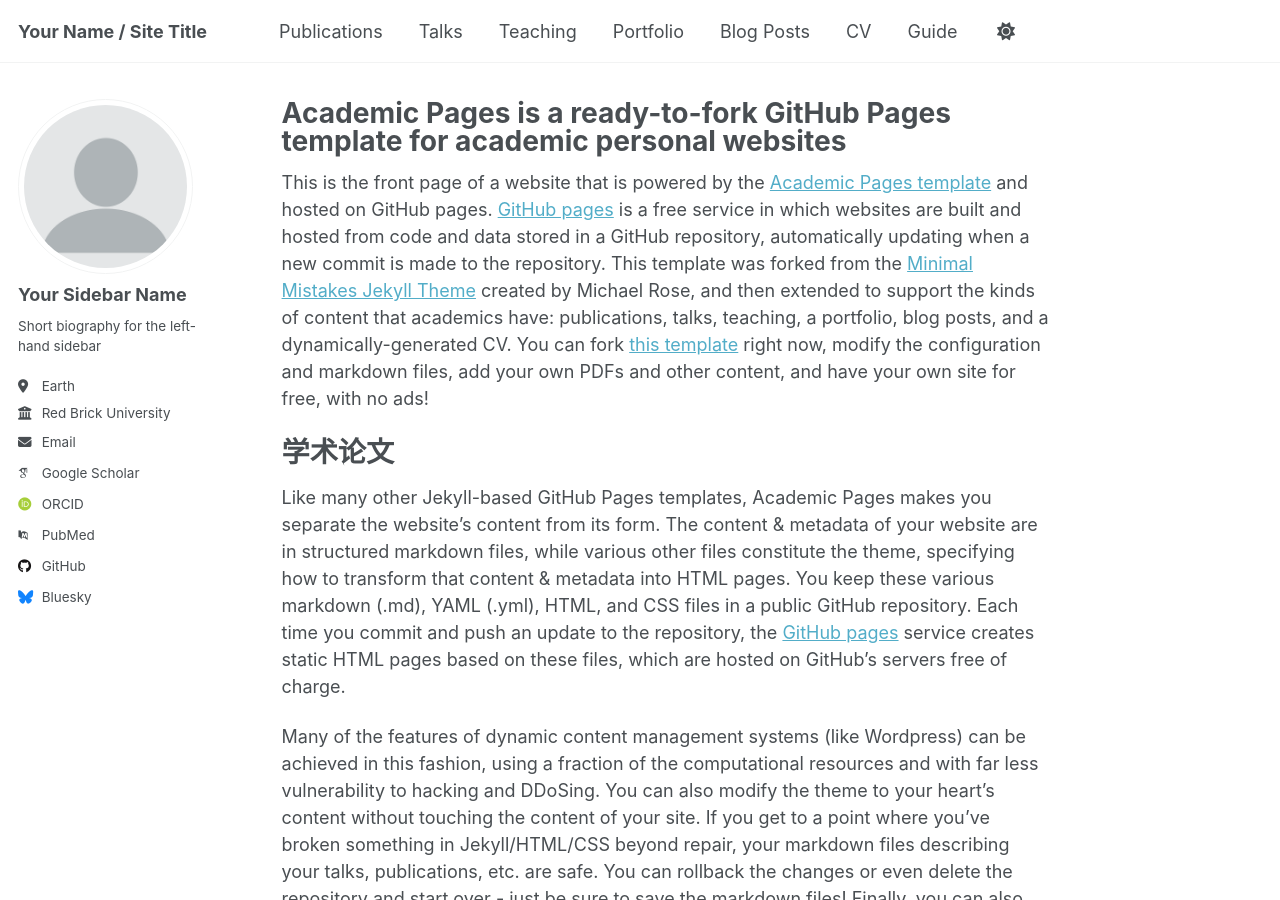
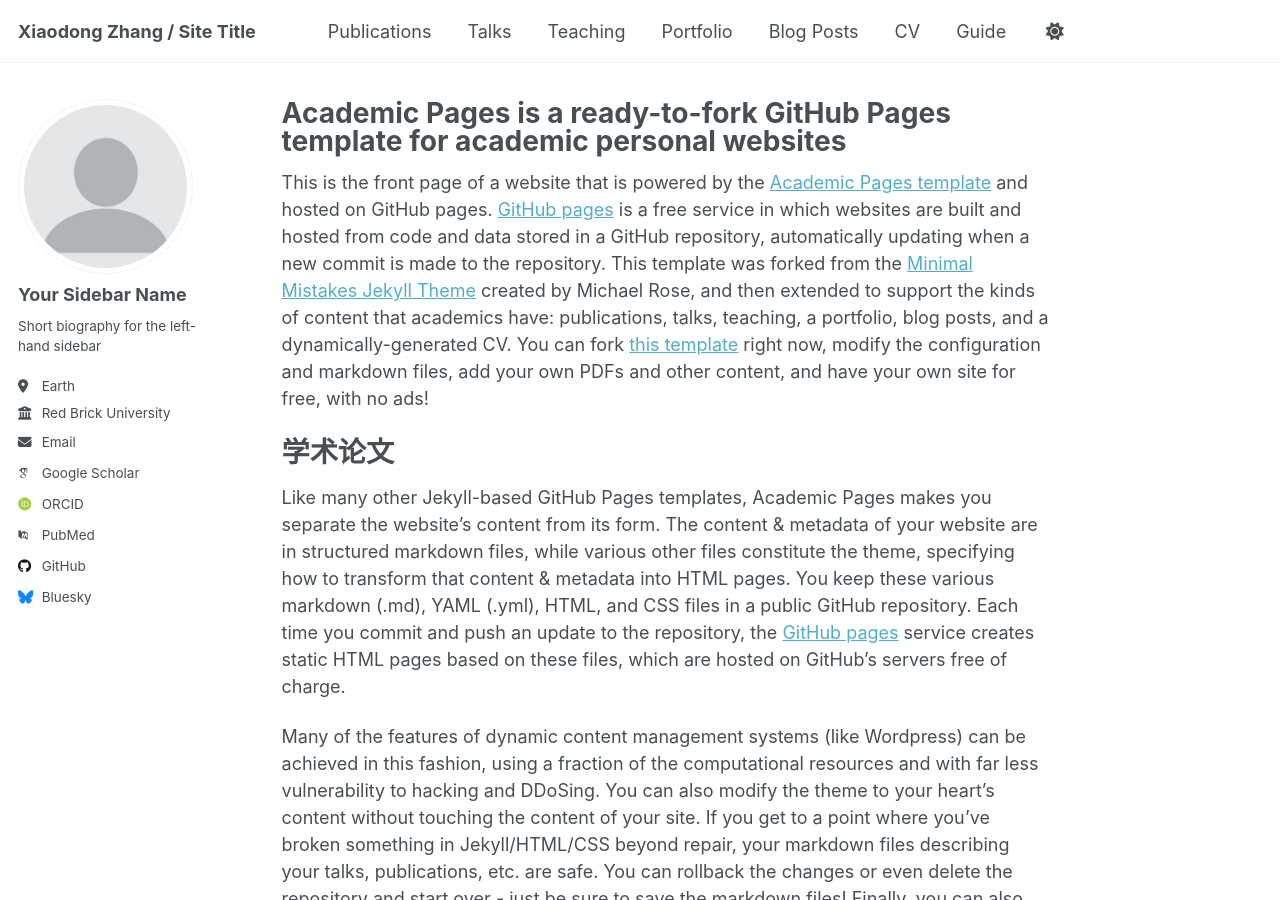
Before and after one commit to zhangxiaodong-imut/zhangxiaodong-imut.github.io, a Jekyll site: the page built from _pages/about.md, in a window 1280 px wide and 900 px high. Built offline with Jekyll 4.4.1, drawn with Linux system fonts in a browser that asks for light colours; some web fonts are replaced.

Commit message:
Update _config.yml

```diff
--- a/_config.yml
+++ b/_config.yml
@@ -9,7 +9,7 @@
 # Basic Site Settings
 locale                   : "en-US"
 site_theme               : "default"
-title                    : "Your Name / Site Title"
+title                    : "Xiaodong Zhang / Site Title"
 title_separator          : "-"
 name                     : &name "Your Name"
 description              : &description "personal description"
```
